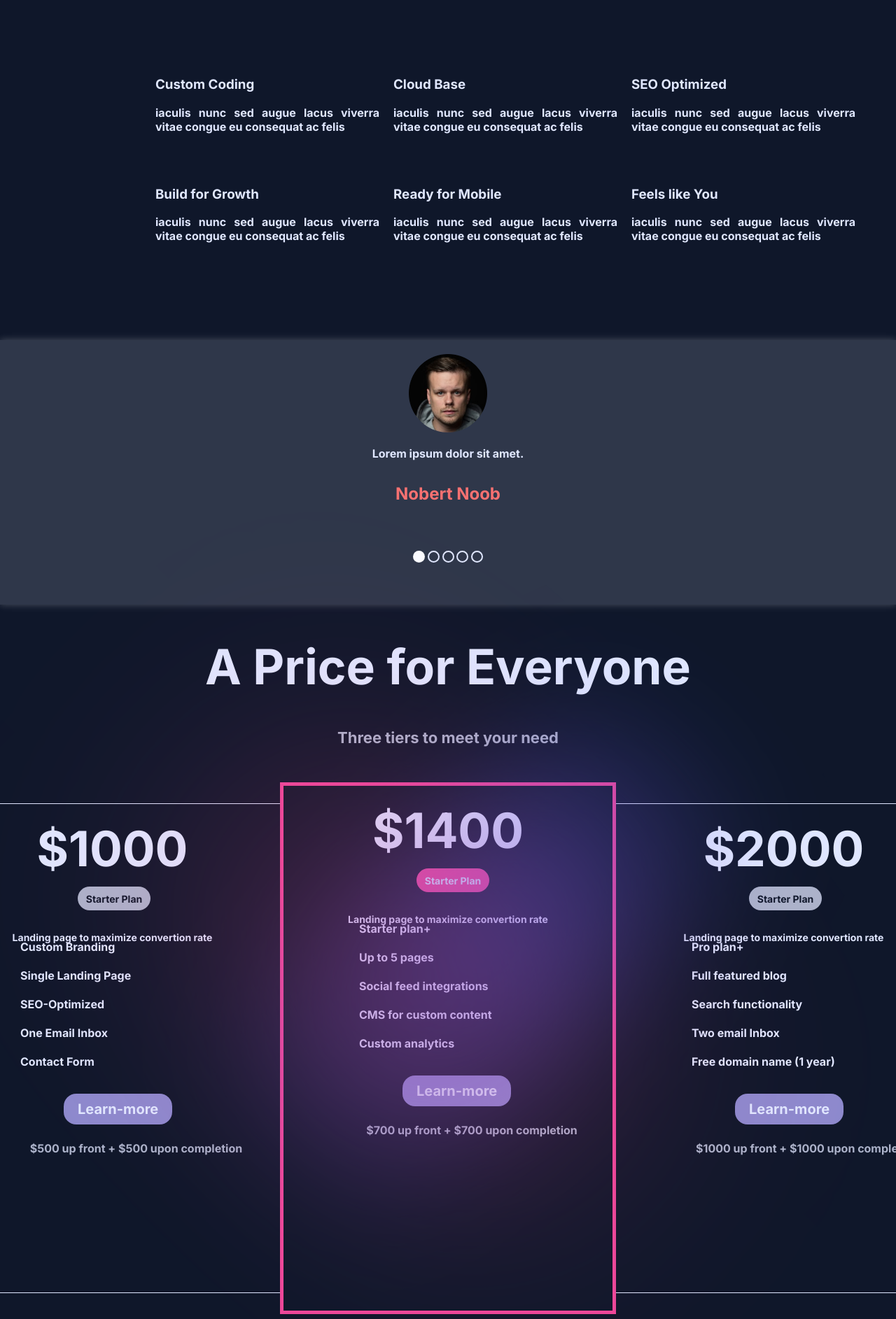
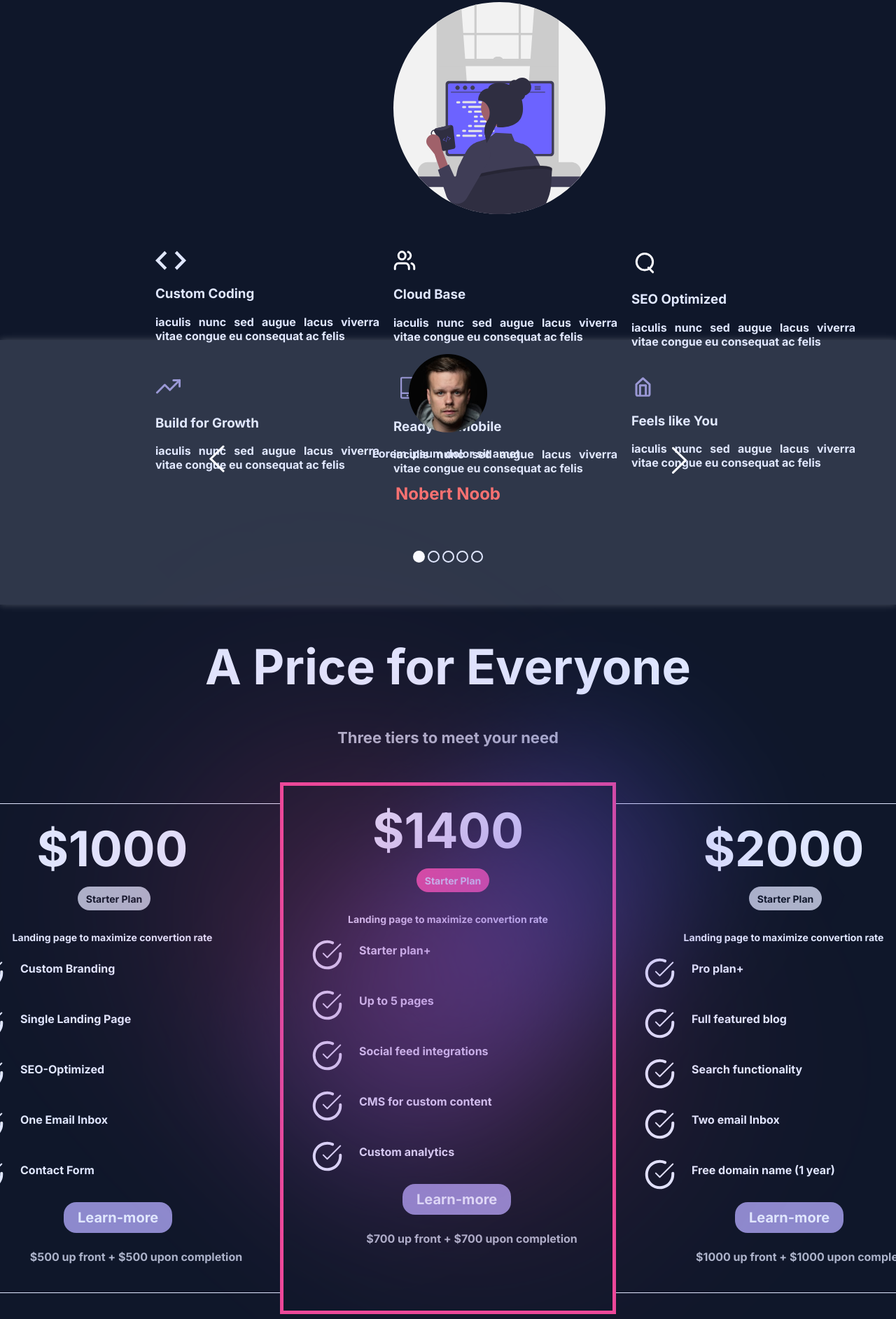
Before and after one commit to ajhay81/landingpage-desgno, a plain HTML site: page index.html in a window 1280 px wide. Shown: the part 794-2679 px from the top of the page at 70% size. Drawn offline with Linux system fonts and the light colour scheme; the site is published under a folder, as on GitHub Pages, so addresses that start at the root find nothing.

Commit message:
Update index.html

```diff
--- a/index.html
+++ b/index.html
@@ -4,7 +4,7 @@
     <meta charset="UTF-8" />
     <meta name="viewport" content="width=device-width, initial-scale=1.0" />
     <title>D E S G N O</title>
-    <link rel="shortcut icon" href="/images/favicon.png" type="image/x-icon" />
+    <link rel="shortcut icon" href="./images/favicon.png" type="image/x-icon" />
     <link rel="preconnect" href="https://fonts.googleapis.com" />
     <link rel="preconnect" href="https://fonts.gstatic.com" crossorigin />
 
@@ -19,7 +19,7 @@
       <div class="wrapper">
         <nav>
           <div class="logo">
-            <img src="/images/logo.png" alt="logo" />
+            <img src="./images/logo.png" alt="logo" />
           </div>
           <ul class="nav-menu">
             <li>
@@ -54,14 +54,14 @@
           </ul>
 
           <div class="hero-img">
-            <img src="/images/svg-comp.svg" alt="" />
+            <img src="./images/svg-comp.svg" alt="" />
           </div>
         </div>
 
         <div class="featured-section">
           <div class="featured-up">
             <div class="circle-custom-coding">
-              <img src="/images/custom-coding.svg" alt="" />
+              <img src="./images/custom-coding.svg" alt="" />
               <h3 class="custom-coding-h3">Custom Coding</h3>
               <p class="custom-coding-h3">
                 iaculis nunc sed augue lacus viverra vitae congue eu consequat
@@ -69,7 +69,7 @@
               </p>
             </div>
             <div class="circle-cloud-base">
-              <img src="/images/cloud-base.svg" alt="" />
+              <img src="./images/cloud-base.svg" alt="" />
               <h3>Cloud Base</h3>
               <p>
                 iaculis nunc sed augue lacus viverra vitae congue eu consequat
@@ -77,7 +77,7 @@
               </p>
             </div>
             <div class="circle-seo-optimized">
-              <img src="/images/seo-optimized.svg" alt="" />
+              <img src="./images/seo-optimized.svg" alt="" />
               <h3>SEO Optimized</h3>
               <p>
                 iaculis nunc sed augue lacus viverra vitae congue eu consequat
@@ -87,7 +87,7 @@
           </div>
           <div class="featured-bottom">
             <div class="circle-build-growth">
-              <img src="/images/trending-up.svg" alt="" />
+              <img src="./images/trending-up.svg" alt="" />
               <h3>Build for Growth</h3>
               <p>
                 iaculis nunc sed augue lacus viverra vitae congue eu consequat
@@ -95,7 +95,7 @@
               </p>
             </div>
             <div class="circle-ready-mobile">
-              <img src="/images/ready-for-mobile.svg" alt="" />
+              <img src="./images/ready-for-mobile.svg" alt="" />
               <h3>Ready for Mobile</h3>
               <p>
                 iaculis nunc sed augue lacus viverra vitae congue eu consequat
@@ -103,7 +103,7 @@
               </p>
             </div>
             <div class="circle-feels-you">
-              <img src="/images/feels-like-you.svg" alt="" />
+              <img src="./images/feels-like-you.svg" alt="" />
               <h3>Feels like You</h3>
               <p>
                 iaculis nunc sed augue lacus viverra vitae congue eu consequat
@@ -120,15 +120,15 @@
         <div class="testimonial-content">
           <div class="arrows">
             <a href="#" class="prev-btn">
-              <img src="/images/left-arrow.svg" alt="" />
+              <img src="./images/left-arrow.svg" alt="" />
             </a>
             <a href="#" class="next-btn">
-              <img src="/images/right-arrow.svg" alt="" />
+              <img src="./images/right-arrow.svg" alt="" />
             </a>
           </div>
 
           <div class="img-info">
-            <img src="/images/nobert-noob.png" id="person-img" alt="" />
+            <img src="./images/nobert-noob.png" id="person-img" alt="" />
           </div>
 
           <p class="testimoni-text" id="comment">
@@ -165,15 +165,15 @@
           <h2>$1000</h2>
           <div class="starter-plan-tier">Starter Plan</div>
           <p>Landing page to maximize convertion rate</p>
-          <img src="/images/check-circle.svg" alt="" />
+          <img src="./images/check-circle.svg" alt="" />
           <h6>Custom Branding</h6>
-          <img src="/images/check-circle.svg" alt="" />
+          <img src="./images/check-circle.svg" alt="" />
           <h6>Single Landing Page</h6>
-          <img src="/images/check-circle.svg" alt="" />
+          <img src="./images/check-circle.svg" alt="" />
           <h6>SEO-Optimized</h6>
-          <img src="/images/check-circle.svg" alt="" />
+          <img src="./images/check-circle.svg" alt="" />
           <h6>One Email Inbox</h6>
-          <img src="/images/check-circle.svg" alt="" />
+          <img src="./images/check-circle.svg" alt="" />
           <h6>Contact Form</h6>
           <div class="learn-more-btn">
             <a href="#" class="btn learn-more">Learn-more</a>
@@ -185,15 +185,15 @@
           <h2>$1400</h2>
           <div class="starter-plan-tier-2">Starter Plan</div>
           <p>Landing page to maximize convertion rate</p>
-          <img src="/images/check-circle.svg" alt="" />
+          <img src="./images/check-circle.svg" alt="" />
           <h6>Starter plan+</h6>
-          <img src="/images/check-circle.svg" alt="" />
+          <img src="./images/check-circle.svg" alt="" />
           <h6>Up to 5 pages</h6>
-          <img src="/images/check-circle.svg" alt="" />
+          <img src="./images/check-circle.svg" alt="" />
           <h6>Social feed integrations</h6>
-          <img src="/images/check-circle.svg" alt="" />
+          <img src="./images/check-circle.svg" alt="" />
           <h6>CMS for custom content</h6>
-          <img src="/images/check-circle.svg" alt="" />
+          <img src="./images/check-circle.svg" alt="" />
           <h6>Custom analytics</h6>
           <div class="learn-more-btn">
             <a href="#" class="btn learn-more">Learn-more</a>
@@ -205,15 +205,15 @@
           <h2>$2000</h2>
           <div class="starter-plan-tier">Starter Plan</div>
           <p>Landing page to maximize convertion rate</p>
-          <img src="/images/check-circle.svg" alt="" />
+          <img src="./images/check-circle.svg" alt="" />
           <h6>Pro plan+</h6>
-          <img src="/images/check-circle.svg" alt="" />
+          <img src="./images/check-circle.svg" alt="" />
           <h6>Full featured blog</h6>
-          <img src="/images/check-circle.svg" alt="" />
+          <img src="./images/check-circle.svg" alt="" />
           <h6>Search functionality</h6>
-          <img src="/images/check-circle.svg" alt="" />
+          <img src="./images/check-circle.svg" alt="" />
           <h6>Two email Inbox</h6>
-          <img src="/images/check-circle.svg" alt="" />
+          <img src="./images/check-circle.svg" alt="" />
           <h6>Free domain name (1 year)</h6>
           <div class="learn-more-btn">
             <a href="#" class="btn learn-more">Learn-more</a>
@@ -229,19 +229,19 @@
       </div>
       <div class="client-logos">
         <a href="#">
-          <img src="/images/gog-com.svg" alt="" />
+          <img src="./images/gog-com.svg" alt="" />
         </a>
         <a href="#">
-          <img src="/images/lg-icon.svg" alt="" />
+          <img src="./images/lg-icon.svg" alt="" />
         </a>
         <a href="#">
-          <img src="/images/adobe-icon.svg" alt="" />
+          <img src="./images/adobe-icon.svg" alt="" />
         </a>
         <a href="#">
-          <img src="/images/cnn-icon.svg" alt="" />
+          <img src="./images/cnn-icon.svg" alt="" />
         </a>
         <a href="#">
-          <img src="/images/xiaomi-icon.svg" alt="" />
+          <img src="./images/xiaomi-icon.svg" alt="" />
         </a>
       </div>
     </div>
```
